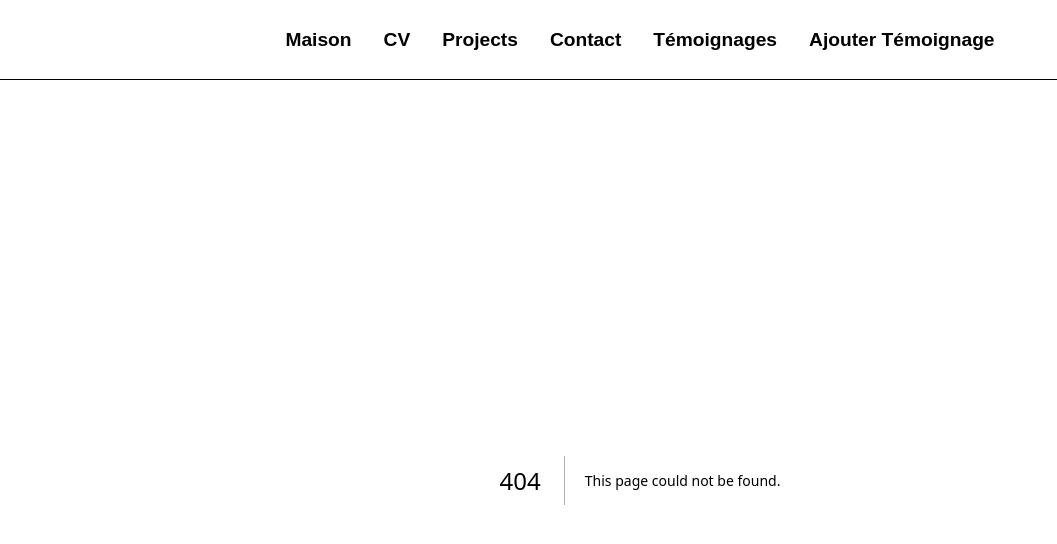
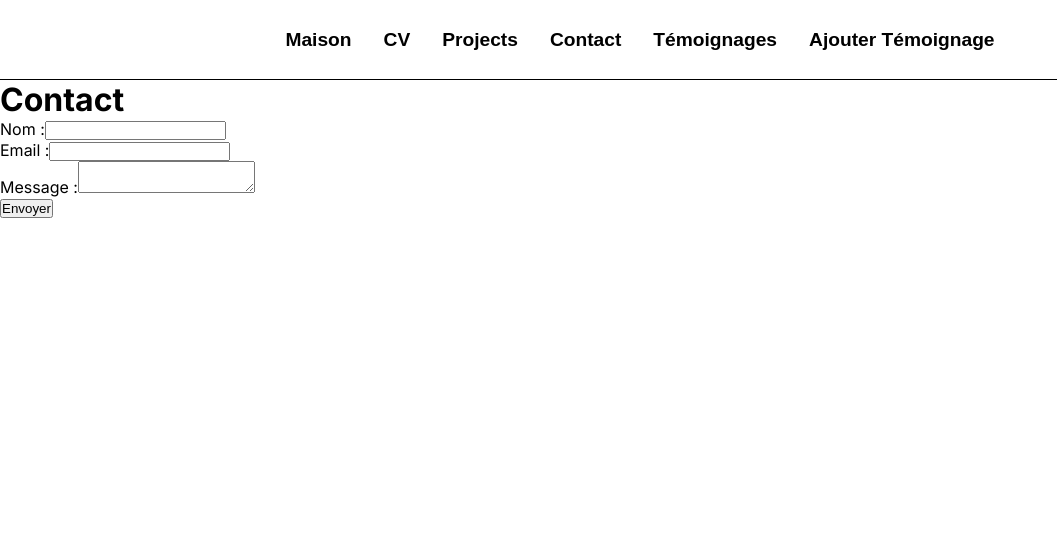
Before and after one commit to Faycal-Bezleghdir/portfolio2, a Next.js app: page /contact in a window 1280 px wide. Before the commit this address had no page. Shown: the top 544 px of the page, without its empty margins (0-1057 px from the left). Built offline with nearby package versions, Linux system fonts and the light colour scheme.

Commit message:
creation de la page de contact

```diff
--- /dev/null
+++ b/app/contact/page.js
@@ -0,0 +1,121 @@
+"use client";
+import { useState } from "react";
+
+function page() {
+  const [name, setName] = useState("");
+  const [email, setEmail] = useState("");
+  const [message, setMessage] = useState("");
+
+  const handleNameChange = (e) => {
+    setName(e.target.value);
+  };
+
+  const handleEmailChange = (e) => {
+    setEmail(e.target.value);
+  };
+
+  const handleMessageChange = (e) => {
+    setMessage(e.target.value);
+  };
+
+  const handleSubmit = (e) => {
+    e.preventDefault();
+
+    // Validation du formulaire
+    if (name.trim() === "" || email.trim() === "" || message.trim() === "") {
+      alert("Veuillez remplir tous les champs du formulaire.");
+      return;
+    }
+
+    // Validation de l'adresse e-mail
+    if (!isValidEmail(email)) {
+      alert("Veuillez inclure un @ dans l'adresse e-mail.");
+      return;
+    }
+
+    // Création de l'objet formulaire
+    const formData = {
+      name: name,
+      email: email,
+      message: message,
+    };
+
+    // Envoi du formulaire au serveur
+    fetch("/votre-url-de-serveur", {
+      method: "POST",
+      headers: {
+        "Content-Type": "application/json",
+      },
+      body: JSON.stringify(formData),
+    })
+      .then((response) => {
+        if (response.ok) {
+          // Le formulaire a été envoyé avec succès
+          alert("Le formulaire a été envoyé avec succès !");
+          // Réinitialisation des champs du formulaire
+          setName("");
+          setEmail("");
+          setMessage("");
+        } else {
+          // Une erreur s'est produite lors de l'envoi du formulaire
+          alert(
+            "Une erreur s'est produite lors de l'envoi du formulaire. Veuillez réessayer plus tard."
+          );
+        }
+      })
+      .catch((error) => {
+        console.error(
+          "Une erreur s'est produite lors de l'envoi du formulaire :",
+          error
+        );
+        alert(
+          "Une erreur s'est produite lors de l'envoi du formulaire. Veuillez réessayer plus tard."
+        );
+      });
+  };
+
+  const isValidEmail = (email) => {
+    return /^[^\s@]+@[^\s@]+\.[^\s@]+$/.test(email);
+  };
+
+  return (
+    <div className="contact">
+      <div className="contact-container">
+        <h1>Contact</h1>
+        <form onSubmit={handleSubmit}>
+          <div className="form-group">
+            <label htmlFor="name">Nom :</label>
+            <input
+              type="text"
+              id="name"
+              value={name}
+              onChange={handleNameChange}
+            />
+          </div>
+          <div className="form-group">
+            <label htmlFor="email">Email :</label>
+            <input
+              type="text"
+              id="email"
+              value={email}
+              onChange={handleEmailChange}
+            />
+          </div>
+          <div className="form-group">
+            <label htmlFor="message">Message :</label>
+            <textarea
+              id="message"
+              value={message}
+              onChange={handleMessageChange}
+            ></textarea>
+          </div>
+          <button className="button" type="submit">
+            Envoyer
+          </button>
+        </form>
+      </div>
+    </div>
+  );
+}
+
+export default page;
```
